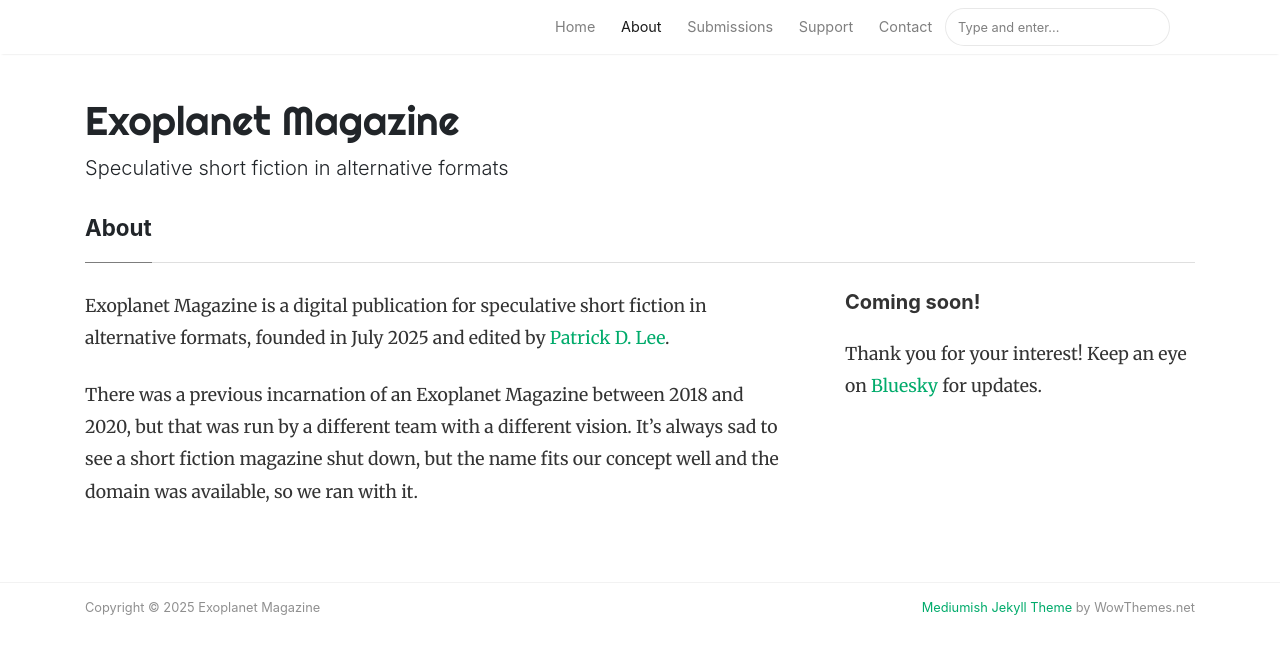
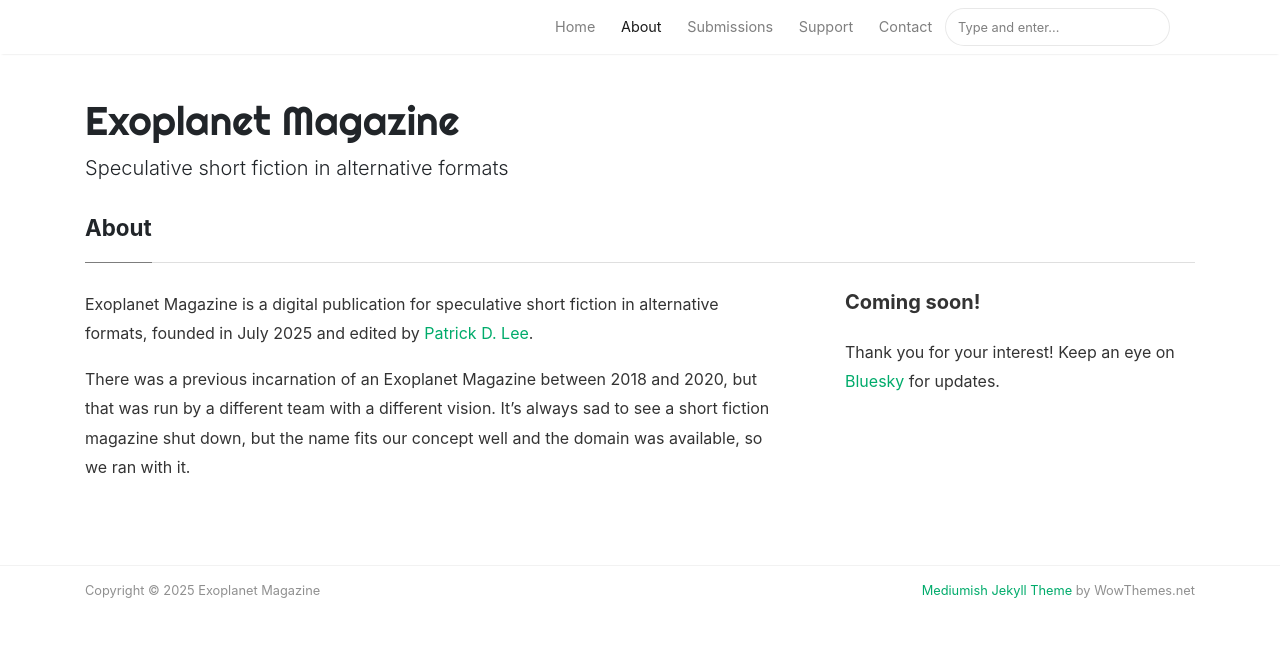
Before and after one commit to ExoplanetMag/exoplanetmag.github.io, a Jekyll site: the page built from _pages/about.md, in a window 1280 px wide. Shown: the top 654 px of the page. Built offline with Jekyll 4.4.1, drawn with Linux system fonts in a browser that asks for light colours; nearby versions of some CDN libraries.

Commit message:
Fix font styles on page-with-sidebar layout

```diff
--- a/assets/css/screen.css
+++ b/assets/css/screen.css
@@ -710,12 +710,12 @@ h6 {
     box-shadow: 0px 0px 10px 0px rgba(0, 0, 0, 0.30);
 }
 
-.layout-page .article-post {
+.layout-page .article-post, .layout-page-with-sidebar .article-post {
     font-family: -apple-system, BlinkMacSystemFont, "Segoe UI", Roboto, "Helvetica Neue", Arial, sans-serif, "Apple Color Emoji", "Segoe UI Emoji", "Segoe UI Symbol", "Noto Color Emoji";
     font-size: 1rem;
 }
 
-.layout-page .article-post p {
+.layout-page .article-post p, .layout-page-with-sidebar .article-post p {
     margin-bottom: 1rem;
 }
 
@@ -807,7 +807,7 @@ iframe {
     display: inline-block;
 }
 
-.layout-page .jumbotron.fortags {
+.layout-page .jumbotron.fortags, .layout-page-with-sidebar .jumbotron.fortags {
     display: none;
 }
 
```
